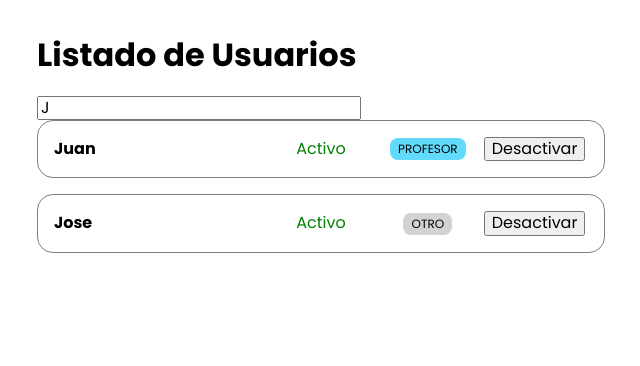
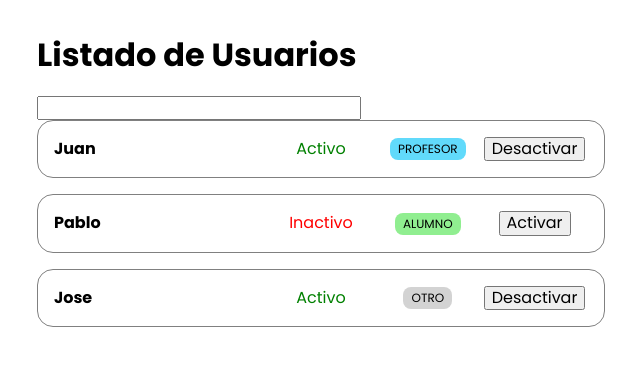
Before and after one commit to jmhs11/learnthis-react, a React (Vite) app: page / in a window 1280 px wide. Shown: the top 366 px of the page, without its empty margins (319-959 px from the left). Built offline with nearby package versions, Linux system fonts and the light colour scheme.

Commit message:
Refactor userlist

```diff
--- a/src/App.jsx
+++ b/src/App.jsx
@@ -1,4 +1,3 @@
-import Title from './components/Title';
 import UsersList from './components/UsersList';
 
 const USERS = [
@@ -21,9 +20,7 @@ const USERS = [
 
 const App = () => (
 	<div className='App'>
-		<UsersList users={USERS}>
-			<Title>Listado de Usuarios</Title>
-		</UsersList>
+		<UsersList users={USERS}></UsersList>
 	</div>
 );
 
--- a/src/components/Title.jsx
+++ /dev/null
@@ -1,5 +0,0 @@
-const Title = ({ children }) => {
-	return <h1>{children}</h1>;
-};
-
-export default Title;
--- a/src/components/UsersList.jsx
+++ b/src/components/UsersList.jsx
@@ -2,24 +2,15 @@ import { useState } from 'react';
 import UserRow from './UserRow';
 import style from './UsersList.module.css';
 
-const UsersList = ({ users, children }) => {
-	const [search, setSearch] = useState('J');
+const UsersList = ({ users }) => {
+	const [search, setSearch] = useState('');
 
-	const usersFiltered = search
-		? users.filter(user =>
-				user.name.toLowerCase().startsWith(search.toLowerCase())
-		  )
-		: users;
-
-	const usersRendered = usersFiltered.length ? (
-		usersFiltered.map(user => <UserRow key={user.name} {...user} />)
-	) : (
-		<p>No hay usuarios</p>
-	);
+	const usersFiltered = filterUsersByName(users, search);
+	const usersRendered = renderUsers(usersFiltered);
 
 	return (
 		<div className={style.list}>
-			{children}
+			<h1>Listado de Usuarios</h1>
 			<input
 				type='text'
 				name='search'
@@ -31,4 +22,20 @@ const UsersList = ({ users, children }) => {
 	);
 };
 
+const filterUsersByName = (users, search) => {
+	if (!search) return users;
+
+	const lowerCasedSearch = search.toLowerCase();
+
+	return users.filter(user =>
+		user.name.toLowerCase().startsWith(lowerCasedSearch)
+	);
+};
+
+const renderUsers = users => {
+	if (users.length <= 0) return <p>No hay usuarios</p>;
+
+	return users.map(user => <UserRow key={user.name} {...user} />);
+};
+
 export default UsersList;
```
